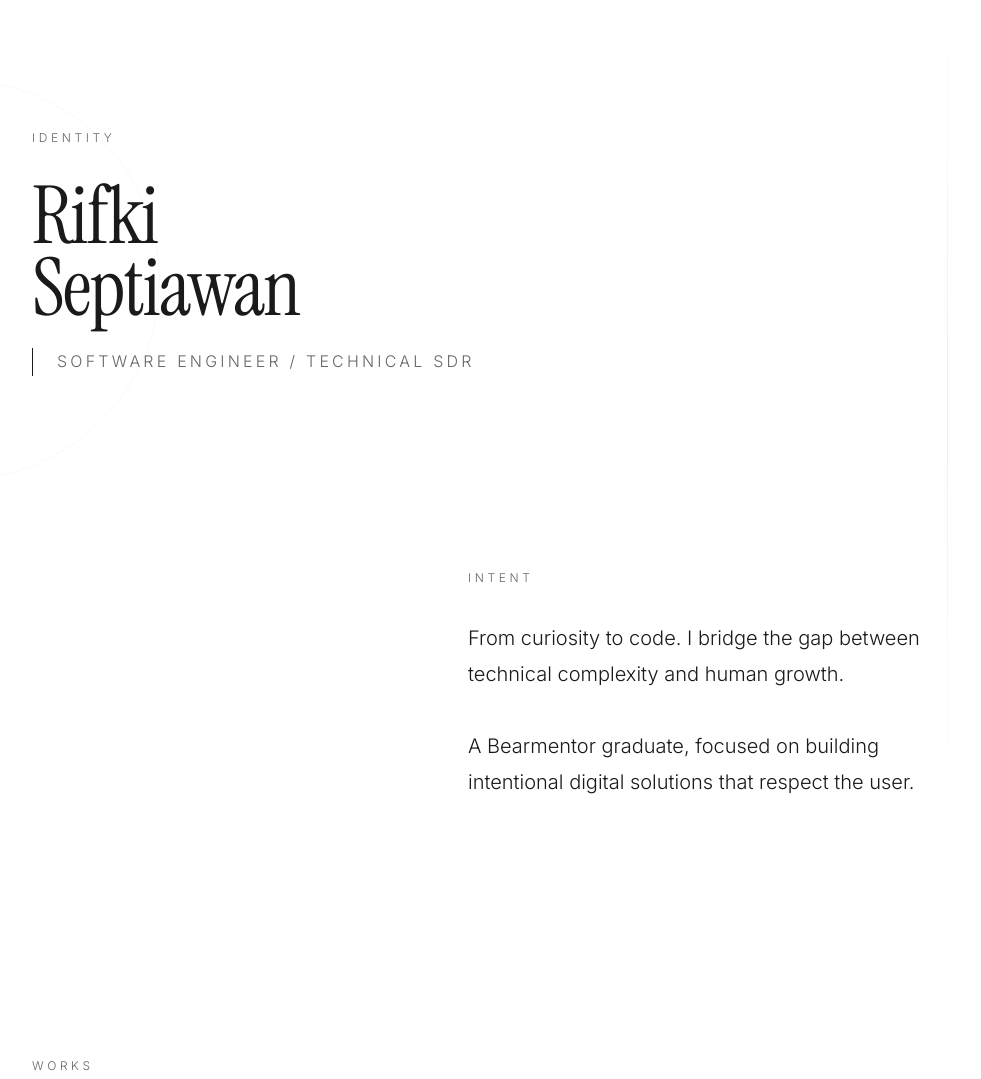
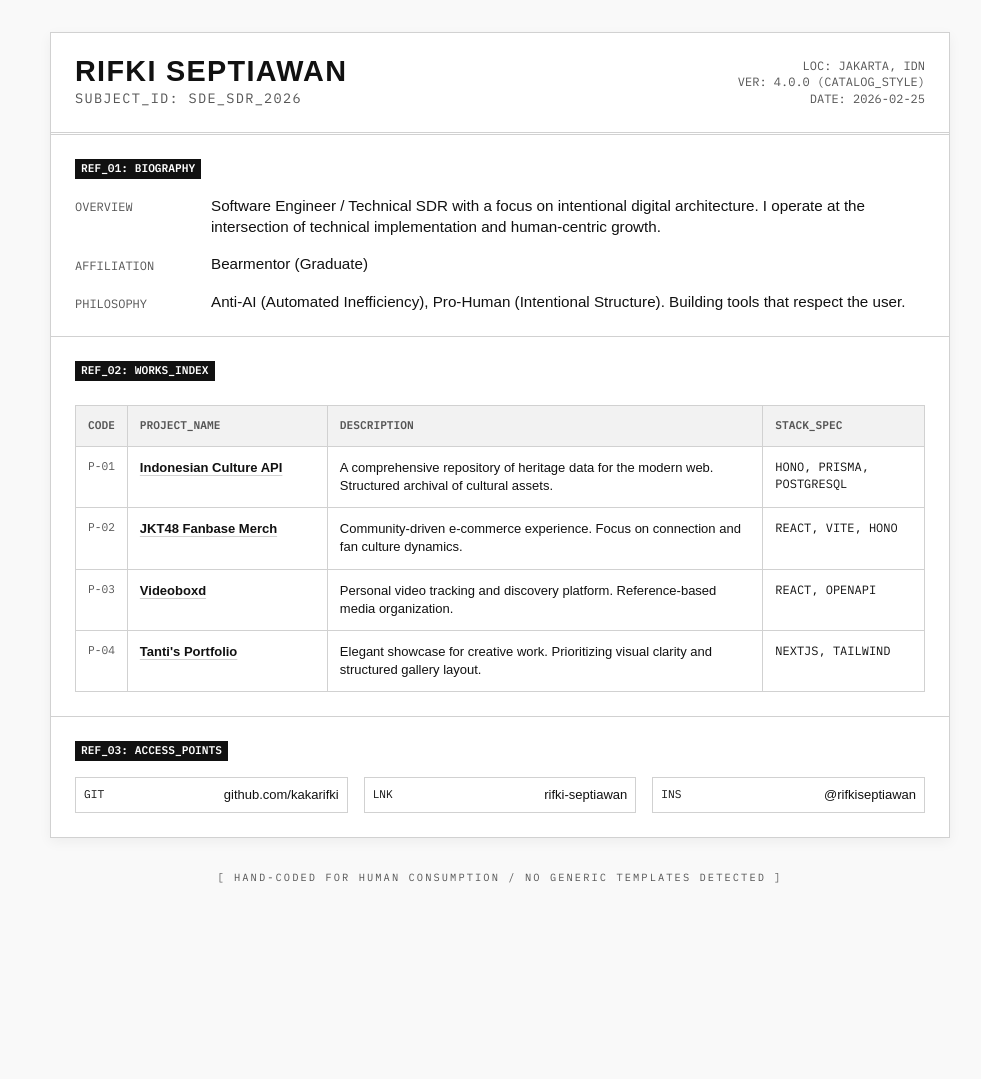
Before and after one commit to kakarifki/kaka-dash-board, a website: page public/human-portfolio.html in a window 1280 px wide. Shown: the top 1079 px of the page, without its empty margins (140-1121 px from the left). After the commit the page ends 917 px from the top, so only its background shows below. Drawn offline with Linux system fonts and the light colour scheme.

Commit message:
style: redesign human-portfolio to catalog style

```diff
--- a/public/human-portfolio.html
+++ b/public/human-portfolio.html
@@ -3,21 +3,21 @@
 <head>
     <meta charset="UTF-8">
     <meta name="viewport" content="width=device-width, initial-scale=1.0">
-    <title>Rifki Septiawan | Software Engineer & Technical SDR</title>
+    <title>INDEX: Rifki Septiawan | Software Engineer & Technical SDR</title>
 
-    <!-- Typography: Instrument Serif for headings, Inter for body -->
+    <!-- Typography: Mono and Sans for archival feel -->
     <link rel="preconnect" href="https://fonts.googleapis.com">
     <link rel="preconnect" href="https://fonts.gstatic.com" crossorigin>
-    <link href="https://fonts.googleapis.com/css2?family=Instrument+Serif:ital@0;1&family=Inter:wght@300;400&display=swap" rel="stylesheet">
+    <link href="https://fonts.googleapis.com/css2?family=IBM+Plex+Mono:wght@400;500;600&family=IBM+Plex+Sans:wght@400;500;600&display=swap" rel="stylesheet">
 
     <style>
         :root {
-            --bg: #ffffff;
-            --text-main: #1a1a1a;
-            --text-muted: #666666;
-            --accent: #000000;
-            --line: #eeeeee;
-            --ma: 4rem; /* Base unit for "Ma" (negative space) */
+            --bg: #f9f9f9;
+            --text-main: #111111;
+            --text-muted: #555555;
+            --border: #d1d1d1;
+            --accent: #222222;
+            --font-size-base: 13px;
         }
 
         * {
@@ -29,267 +29,287 @@
         body {
             background-color: var(--bg);
             color: var(--text-main);
-            font-family: 'Inter', sans-serif;
-            font-weight: 300;
-            line-height: 1.7;
-            text-rendering: optimizeLegibility;
-            -webkit-font-smoothing: antialiased;
-            overflow-x: hidden;
+            font-family: 'IBM+Plex+Sans', sans-serif;
+            font-size: var(--font-size-base);
+            line-height: 1.4;
+            padding: 2rem;
         }
 
-        /* The concept of "Ma" - space as a design element */
-        .container {
-            max-width: 1000px;
+        .index-wrapper {
+            max-width: 900px;
             margin: 0 auto;
-            padding: calc(var(--ma) * 2) 2rem;
-            position: relative;
+            border: 1px solid var(--border);
+            background: white;
+            box-shadow: 0 4px 12px rgba(0,0,0,0.05);
         }
 
-        /* Asymmetric Layout */
+        /* Catalog Header */
         header {
-            margin-bottom: calc(var(--ma) * 3);
-            display: flex;
-            flex-direction: column;
-            align-items: flex-start;
-        }
-
-        h1 {
-            font-family: 'Instrument Serif', serif;
-            font-size: clamp(3.5rem, 10vw, 5rem);
-            font-weight: 400;
-            line-height: 0.9;
-            margin-bottom: 1.5rem;
-            letter-spacing: -0.02em;
-        }
-
-        .role {
-            font-size: 1rem;
-            text-transform: uppercase;
-            letter-spacing: 0.2em;
-            color: var(--text-muted);
-            border-left: 1px solid var(--text-main);
-            padding-left: 1.5rem;
-        }
-
-        /* Bio - Extreme Minimalism */
-        .section-label {
-            font-size: 0.75rem;
-            text-transform: uppercase;
-            letter-spacing: 0.3em;
-            color: var(--text-muted);
-            margin-bottom: 2rem;
-            display: block;
-        }
-
-        .bio {
-            max-width: 500px;
-            margin-left: auto; /* Asymmetric balance */
-            margin-bottom: calc(var(--ma) * 4);
-        }
-
-        .bio-text {
-            font-size: 1.25rem;
-            color: var(--text-main);
-            line-height: 1.8;
-        }
-
-        /* Projects - List as path, one focal element at a time */
-        .projects {
-            margin-bottom: calc(var(--ma) * 4);
-        }
-
-        .project-item {
-            padding: 3rem 0;
-            border-bottom: 1px solid var(--line);
-            transition: opacity 0.4s ease;
+            padding: 1.5rem;
+            border-bottom: 3px double var(--border);
             display: flex;
             justify-content: space-between;
             align-items: flex-end;
-            text-decoration: none;
-            color: inherit;
         }
 
-        .project-item:first-child {
-            border-top: 1px solid var(--line);
+        .header-title {
+            text-transform: uppercase;
+            letter-spacing: 0.1em;
         }
 
-        .project-item:hover {
-            opacity: 0.6;
+        .header-title h1 {
+            font-size: 1.8rem;
+            font-weight: 600;
+            margin-bottom: 0.2rem;
+            line-height: 1;
         }
 
-        .project-info {
-            max-width: 60%;
-        }
-
-        .project-name {
-            font-family: 'Instrument Serif', serif;
-            font-size: 2.5rem;
-            margin-bottom: 0.5rem;
-            display: block;
-        }
-
-        .project-desc {
-            font-size: 0.95rem;
+        .header-title p {
+            font-family: 'IBM Plex Mono', monospace;
+            font-size: 0.85rem;
             color: var(--text-muted);
         }
 
-        .project-meta {
+        .header-meta {
             text-align: right;
-            font-size: 0.8rem;
-            text-transform: uppercase;
-            letter-spacing: 0.1em;
+            font-family: 'IBM Plex Mono', monospace;
+            font-size: 0.75rem;
             color: var(--text-muted);
         }
 
-        /* Links / Socials - Asymmetric Grid */
-        .footer-grid {
-            display: grid;
-            grid-template-columns: 1fr 1fr;
-            gap: 2rem;
-            margin-top: calc(var(--ma) * 2);
+        /* Section Styling */
+        section {
+            padding: 1.5rem;
+            border-bottom: 1px solid var(--border);
         }
 
-        .social-link {
-            font-family: 'Instrument Serif', serif;
-            font-size: 1.5rem;
+        section:last-child {
+            border-bottom: none;
+        }
+
+        .section-tag {
+            font-family: 'IBM Plex Mono', monospace;
+            font-size: 0.7rem;
+            font-weight: 600;
+            text-transform: uppercase;
+            background: var(--text-main);
+            color: white;
+            padding: 2px 6px;
+            display: inline-block;
+            margin-bottom: 1rem;
+        }
+
+        /* Bio Table Layout */
+        .bio-grid {
+            display: grid;
+            grid-template-columns: 120px 1fr;
+            gap: 1rem;
+            font-size: 0.95rem;
+        }
+
+        .bio-label {
+            font-family: 'IBM Plex Mono', monospace;
+            color: var(--text-muted);
+            font-size: 0.75rem;
+            text-transform: uppercase;
+            padding-top: 0.3rem;
+        }
+
+        /* Table Design for Projects */
+        .catalog-table {
+            width: 100%;
+            border-collapse: collapse;
+            margin-top: 0.5rem;
+        }
+
+        .catalog-table th, .catalog-table td {
+            border: 1px solid var(--border);
+            padding: 0.75rem;
+            text-align: left;
+            vertical-align: top;
+        }
+
+        .catalog-table th {
+            background-color: #f2f2f2;
+            font-family: 'IBM Plex Mono', monospace;
+            font-size: 0.7rem;
+            text-transform: uppercase;
+            color: var(--text-muted);
+        }
+
+        .catalog-table tr:hover td {
+            background-color: #fcfcfc;
+        }
+
+        .col-ref { width: 50px; font-family: 'IBM Plex Mono', monospace; color: var(--text-muted); font-size: 0.7rem; text-align: center; }
+        .col-name { width: 200px; font-weight: 600; }
+        .col-tech { font-family: 'IBM Plex Mono', monospace; font-size: 0.75rem; }
+
+        .project-link {
+            color: var(--text-main);
+            text-decoration: underline;
+            text-decoration-color: var(--border);
+            text-underline-offset: 3px;
+        }
+
+        .project-link:hover {
+            color: blue;
+            text-decoration-color: blue;
+        }
+
+        /* Footer / Links */
+        .footer-links {
+            display: grid;
+            grid-template-columns: repeat(3, 1fr);
+            gap: 1rem;
+        }
+
+        .link-item {
+            border: 1px solid var(--border);
+            padding: 0.5rem;
+            display: flex;
+            justify-content: space-between;
+            align-items: center;
             text-decoration: none;
             color: var(--text-main);
-            display: inline-block;
-            margin-right: 2rem;
-            border-bottom: 1px solid transparent;
-            transition: border-color 0.3s ease;
         }
 
-        .social-link:hover {
-            border-bottom: 1px solid var(--text-main);
+        .link-item:hover {
+            background: #f0f0f0;
         }
 
-        .copyright {
-            margin-top: calc(var(--ma) * 2);
-            font-size: 0.75rem;
-            color: var(--text-muted);
-            letter-spacing: 0.05em;
+        .link-label {
+            font-family: 'IBM Plex Mono', monospace;
+            font-size: 0.7rem;
+            text-transform: uppercase;
         }
 
-        /* Decorative Zen Element: A single thin vertical line representing focus */
-        .zen-line {
-            position: fixed;
-            top: 0;
-            right: 15%;
-            width: 1px;
-            height: 100vh;
-            background: linear-gradient(to bottom, transparent, var(--line), transparent);
-            z-index: -1;
+        .link-val {
+            font-weight: 500;
         }
 
-        /* Enso-inspired subtle circle in the background */
-        .enso {
-            position: fixed;
-            top: 10%;
-            left: -100px;
-            width: 400px;
-            height: 400px;
-            border: 1px solid rgba(0,0,0,0.03);
-            border-radius: 50%;
-            z-index: -2;
+        .archival-stamp {
+            margin-top: 2rem;
+            text-align: center;
+            font-family: 'IBM Plex Mono', monospace;
+            font-size: 0.65rem;
+            color: var(--text-muted);
+            text-transform: uppercase;
+            letter-spacing: 0.2em;
         }
 
         @media (max-width: 768px) {
-            :root {
-                --ma: 2.5rem;
-            }
-            .container {
-                padding: var(--ma) 1.5rem;
-            }
-            .bio {
-                margin-left: 0;
-            }
-            .project-item {
-                flex-direction: column;
-                align-items: flex-start;
-            }
-            .project-info {
-                max-width: 100%;
-                margin-bottom: 1rem;
-            }
-            .footer-grid {
-                grid-template-columns: 1fr;
-            }
-            .zen-line {
-                display: none;
-            }
+            body { padding: 1rem; }
+            header { flex-direction: column; align-items: flex-start; }
+            .header-meta { text-align: left; margin-top: 1rem; }
+            .bio-grid { grid-template-columns: 1fr; }
+            .catalog-table { display: block; overflow-x: auto; }
+            .footer-links { grid-template-columns: 1fr; }
         }
     </style>
 </head>
 <body>
-    <div class="zen-line"></div>
-    <div class="enso"></div>
 
-    <div class="container">
+    <div class="index-wrapper">
         <header>
-            <span class="section-label">Identity</span>
-            <h1>Rifki<br>Septiawan</h1>
-            <div class="role">Software Engineer / Technical SDR</div>
+            <div class="header-title">
+                <h1>RIFKI SEPTIAWAN</h1>
+                <p>SUBJECT_ID: SDE_SDR_2026</p>
+            </div>
+            <div class="header-meta">
+                LOC: JAKARTA, IDN<br>
+                VER: 4.0.0 (CATALOG_STYLE)<br>
+                DATE: 2026-02-25
+            </div>
         </header>
 
-        <section class="bio">
-            <span class="section-label">Intent</span>
-            <div class="bio-text">
-                From curiosity to code. I bridge the gap between technical complexity and human growth.
-                <br><br>
-                A Bearmentor graduate, focused on building intentional digital solutions that respect the user.
+        <section id="biography">
+            <span class="section-tag">REF_01: BIOGRAPHY</span>
+            <div class="bio-grid">
+                <div class="bio-label">OVERVIEW</div>
+                <div>
+                    Software Engineer / Technical SDR with a focus on intentional digital architecture.
+                    I operate at the intersection of technical implementation and human-centric growth.
+                </div>
+
+                <div class="bio-label">AFFILIATION</div>
+                <div>Bearmentor (Graduate)</div>
+
+                <div class="bio-label">PHILOSOPHY</div>
+                <div>Anti-AI (Automated Inefficiency), Pro-Human (Intentional Structure). Building tools that respect the user.</div>
             </div>
         </section>
 
-        <section class="projects">
-            <span class="section-label">Works</span>
-
-            <a href="https://indonesia-heritage-api.rifkiseptiawan.com/api" class="project-item" target="_blank">
-                <div class="project-info">
-                    <span class="project-name">Indonesian Culture API</span>
-                    <p class="project-desc">A comprehensive repository of heritage data for the modern web.</p>
-                </div>
-                <div class="project-meta">Hono / Prisma / PostgreSQL</div>
-            </a>
-
-            <a href="https://jkt48-fanbase-merch.rifkiseptiawan.com/" class="project-item" target="_blank">
-                <div class="project-info">
-                    <span class="project-name">JKT48 Fanbase Merch</span>
-                    <p class="project-desc">E-commerce experience built for community and connection.</p>
-                </div>
-                <div class="project-meta">React / Vite / Hono</div>
-            </a>
-
-            <a href="https://videoboxd.com/" class="project-item" target="_blank">
-                <div class="project-info">
-                    <span class="project-name">Videoboxd</span>
-                    <p class="project-desc">Personal video tracking and discovery platform.</p>
-                </div>
-                <div class="project-meta">React / OpenAPI</div>
-            </a>
-
-            <a href="https://tantipujian.vercel.app" class="project-item" target="_blank">
-                <div class="project-info">
-                    <span class="project-name">Tanti's Portfolio</span>
-                    <p class="project-desc">Elegant showcase for creative work, emphasizing clarity.</p>
-                </div>
-                <div class="project-meta">NextJS / Tailwind</div>
-            </a>
+        <section id="portfolio">
+            <span class="section-tag">REF_02: WORKS_INDEX</span>
+            <table class="catalog-table">
+                <thead>
+                    <tr>
+                        <th class="col-ref">CODE</th>
+                        <th class="col-name">PROJECT_NAME</th>
+                        <th>DESCRIPTION</th>
+                        <th class="col-tech">STACK_SPEC</th>
+                    </tr>
+                </thead>
+                <tbody>
+                    <tr>
+                        <td class="col-ref">P-01</td>
+                        <td class="col-name">
+                            <a href="https://indonesia-heritage-api.rifkiseptiawan.com/api" class="project-link" target="_blank">Indonesian Culture API</a>
+                        </td>
+                        <td>A comprehensive repository of heritage data for the modern web. Structured archival of cultural assets.</td>
+                        <td class="col-tech">HONO, PRISMA, POSTGRESQL</td>
+                    </tr>
+                    <tr>
+                        <td class="col-ref">P-02</td>
+                        <td class="col-name">
+                            <a href="https://jkt48-fanbase-merch.rifkiseptiawan.com/" class="project-link" target="_blank">JKT48 Fanbase Merch</a>
+                        </td>
+                        <td>Community-driven e-commerce experience. Focus on connection and fan culture dynamics.</td>
+                        <td class="col-tech">REACT, VITE, HONO</td>
+                    </tr>
+                    <tr>
+                        <td class="col-ref">P-03</td>
+                        <td class="col-name">
+                            <a href="https://videoboxd.com/" class="project-link" target="_blank">Videoboxd</a>
+                        </td>
+                        <td>Personal video tracking and discovery platform. Reference-based media organization.</td>
+                        <td class="col-tech">REACT, OPENAPI</td>
+                    </tr>
+                    <tr>
+                        <td class="col-ref">P-04</td>
+                        <td class="col-name">
+                            <a href="https://tantipujian.vercel.app" class="project-link" target="_blank">Tanti's Portfolio</a>
+                        </td>
+                        <td>Elegant showcase for creative work. Prioritizing visual clarity and structured gallery layout.</td>
+                        <td class="col-tech">NEXTJS, TAILWIND</td>
+                    </tr>
+                </tbody>
+            </table>
         </section>
 
-        <footer>
-            <span class="section-label">Connection</span>
-            <div class="footer-grid">
-                <div>
-                    <a href="https://github.com/kakarifki" class="social-link" target="_blank">GitHub</a>
-                    <a href="https://linkedin.com/in/muhammadrifkiseptiawan11" class="social-link" target="_blank">LinkedIn</a>
-                    <a href="https://instagram.com/rifkiseptiawan" class="social-link" target="_blank">Instagram</a>
-                </div>
+        <section id="connectivity">
+            <span class="section-tag">REF_03: ACCESS_POINTS</span>
+            <div class="footer-links">
+                <a href="https://github.com/kakarifki" class="link-item" target="_blank">
+                    <span class="link-label">GIT</span>
+                    <span class="link-val">github.com/kakarifki</span>
+                </a>
+                <a href="https://linkedin.com/in/muhammadrifkiseptiawan11" class="link-item" target="_blank">
+                    <span class="link-label">LNK</span>
+                    <span class="link-val">rifki-septiawan</span>
+                </a>
+                <a href="https://instagram.com/rifkiseptiawan" class="link-item" target="_blank">
+                    <span class="link-label">INS</span>
+                    <span class="link-val">@rifkiseptiawan</span>
+                </a>
             </div>
-            <div class="copyright">
-                Hand-coded with intent. &copy; 2026 Rifki Septiawan.
-            </div>
-        </footer>
+        </section>
     </div>
+
+    <div class="archival-stamp">
+        [ HAND-CODED FOR HUMAN CONSUMPTION / NO GENERIC TEMPLATES DETECTED ]
+    </div>
+
 </body>
 </html>
```
